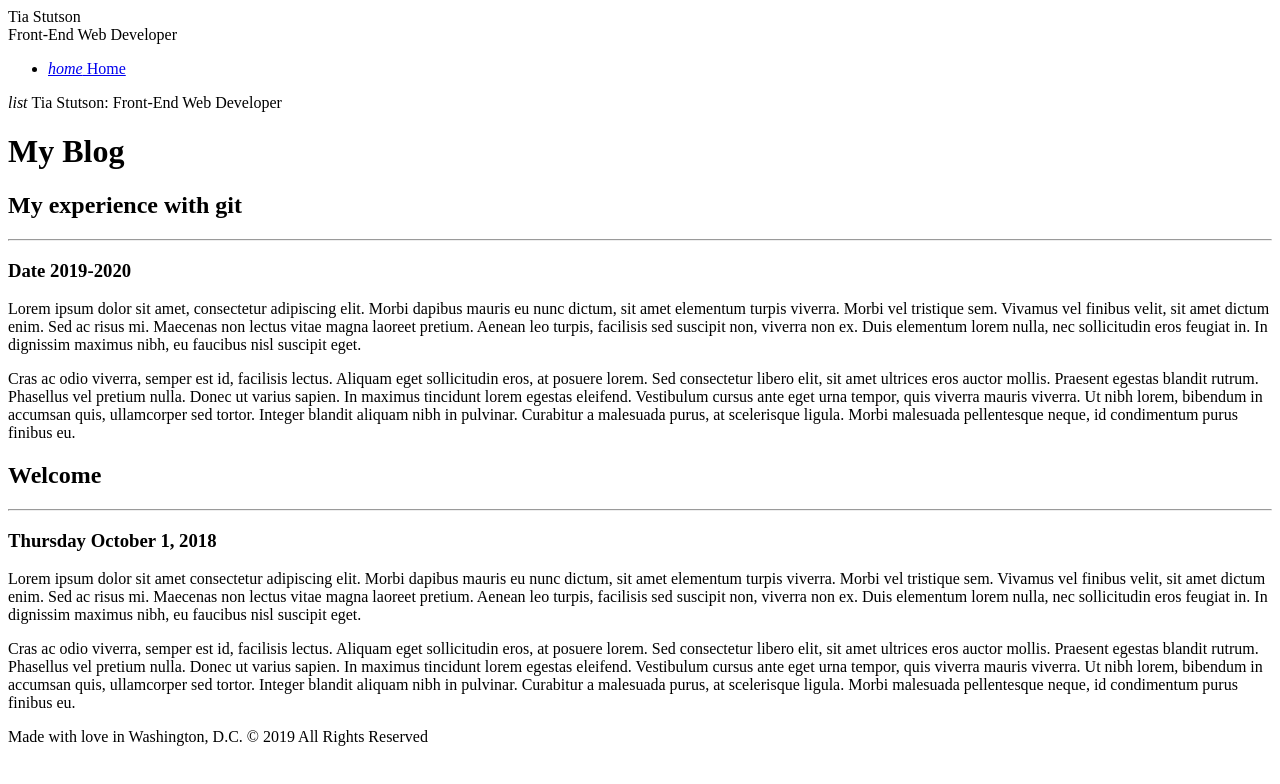
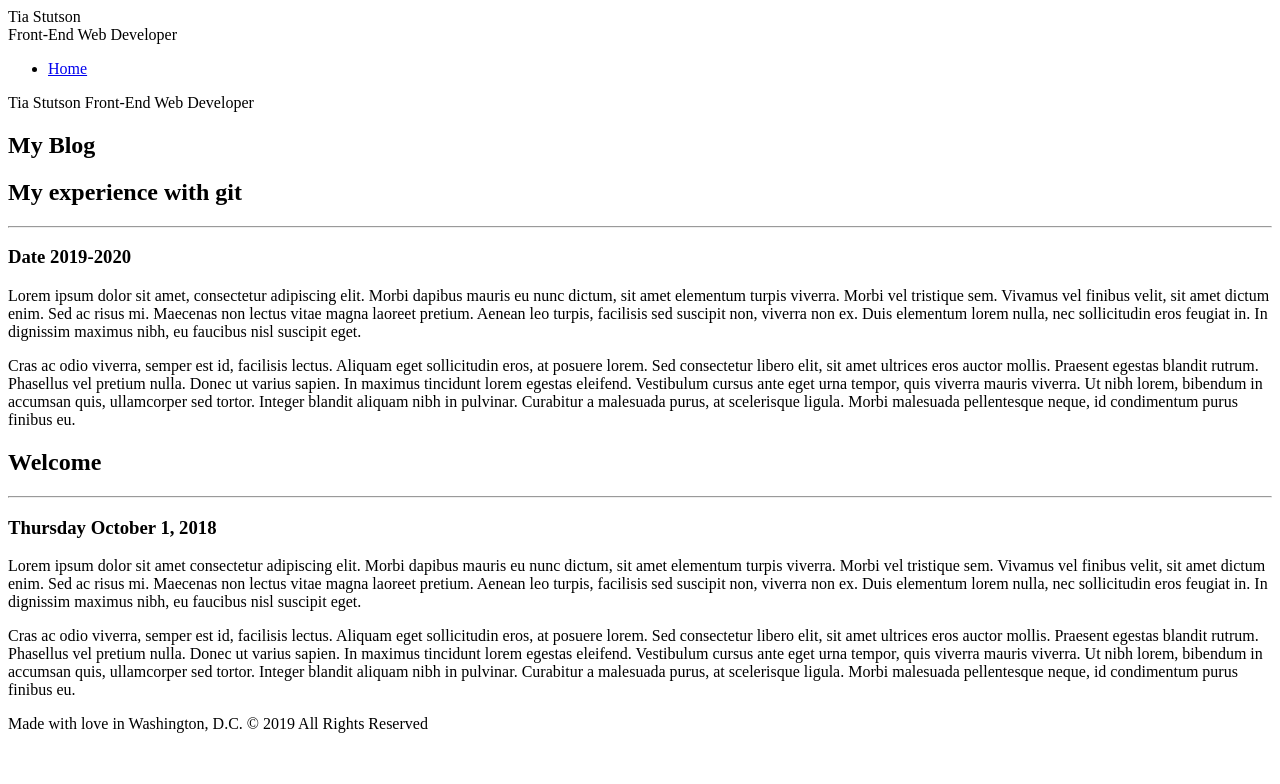
Before and after one commit to tmstutson/personal-blog, a plain HTML site: page index.html in a window 1280 px wide. Drawn offline with Linux system fonts and the light colour scheme.

Commit message:
Revert "add google material icons"
This reverts commit 2f32af26806d99d8eb593e8b6f835e1e174258ca.

```diff
--- a/index.html
+++ b/index.html
@@ -1,38 +1,28 @@
 <html lang="en">
 <head>
-	<meta charset="UTF-8" />
-	<meta name="viewport" content="width=device-width, initial-scale=1.0" />
-	<meta http-equiv="X-UA-Compatible" content="ie=edge" />
-	<link
-		href="https://fonts.googleapis.com/icon?family=Materials+Icons" rel="styesheet"
-		/>
+	<meta charset="UTF-8">
+	<meta name="viewport" content="width=device-width, initial-scale=1.0">
+	<meta http-equiv="X-UA-Compatible" content="ie=edge">
 	<title>Tia Stutson - Front-End Web Developer</title>
 </head>
 <body>
 
 	<div class="parent">
 		<div class="wrapper">
+
 			<nav>
 				<div class="inner-wrap">
 					<div class="site-header">Tia Stutson</div>
 					<div class="site-subheader">Front-End Web Developer</div>
 					<ul class="site-navigation">
-						<li>
-							<a href="index.html">
-							<i class="material-icons">home</i>
-							Home
-							</a>
-				      </li>
+						<li><a href="index.html">Home</a></li>
 					</ul>
 				</div>
-             </nav>
+
 				<main>
 					<div class="menu">
 						<div class="menu-icon" id="sidebarCollapse">
-							<i class="material-icons">
-								list
-							</i>
-							<span class="mobile-header">Tia Stutson: Front-End Web Developer</span>
+							<span class="mobile-header">Tia Stutson Front-End Web Developer</span>
 						</div>
 					</div>
 
@@ -47,6 +37,7 @@
 					   dictum enim. Sed ac risus mi. Maecenas non lectus vitae magna laoreet pretium. Aenean leo turpis, facilisis
 					   sed suscipit non, viverra non ex. Duis elementum lorem nulla, nec sollicitudin eros feugiat in. In
 					   dignissim maximus nibh, eu faucibus nisl suscipit eget.
+
 					</p>
 					<p>
 					Cras ac odio viverra, semper est id, facilisis lectus. Aliquam eget sollicitudin eros, at posuere lorem.
@@ -86,7 +77,9 @@
 		Made with love in Washington, D.C. © 2019 All Rights Reserved
 	</footer>
 			</main>
+			</nav>
 		</div>
 	</div>
+
 	</body>
 	</html>
```
Lines whose indentation alone changed are shown as unchanged.
